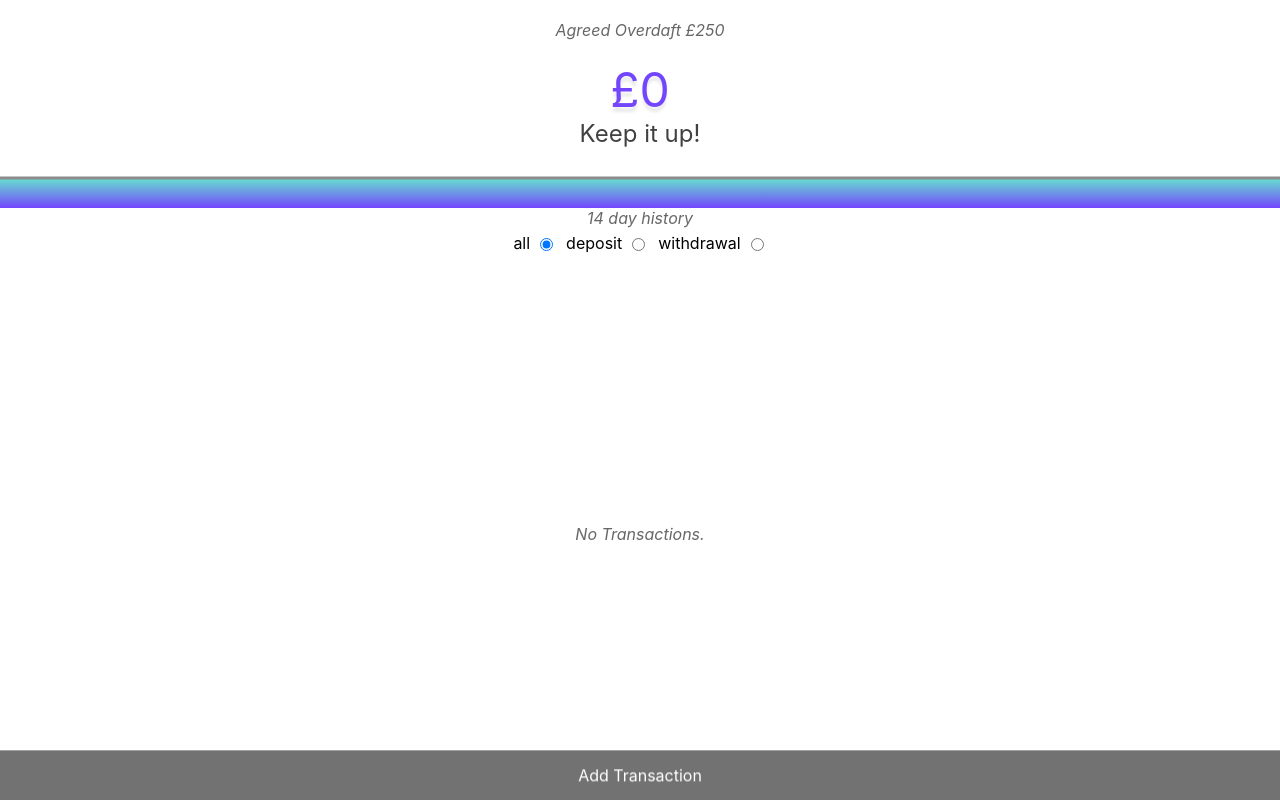
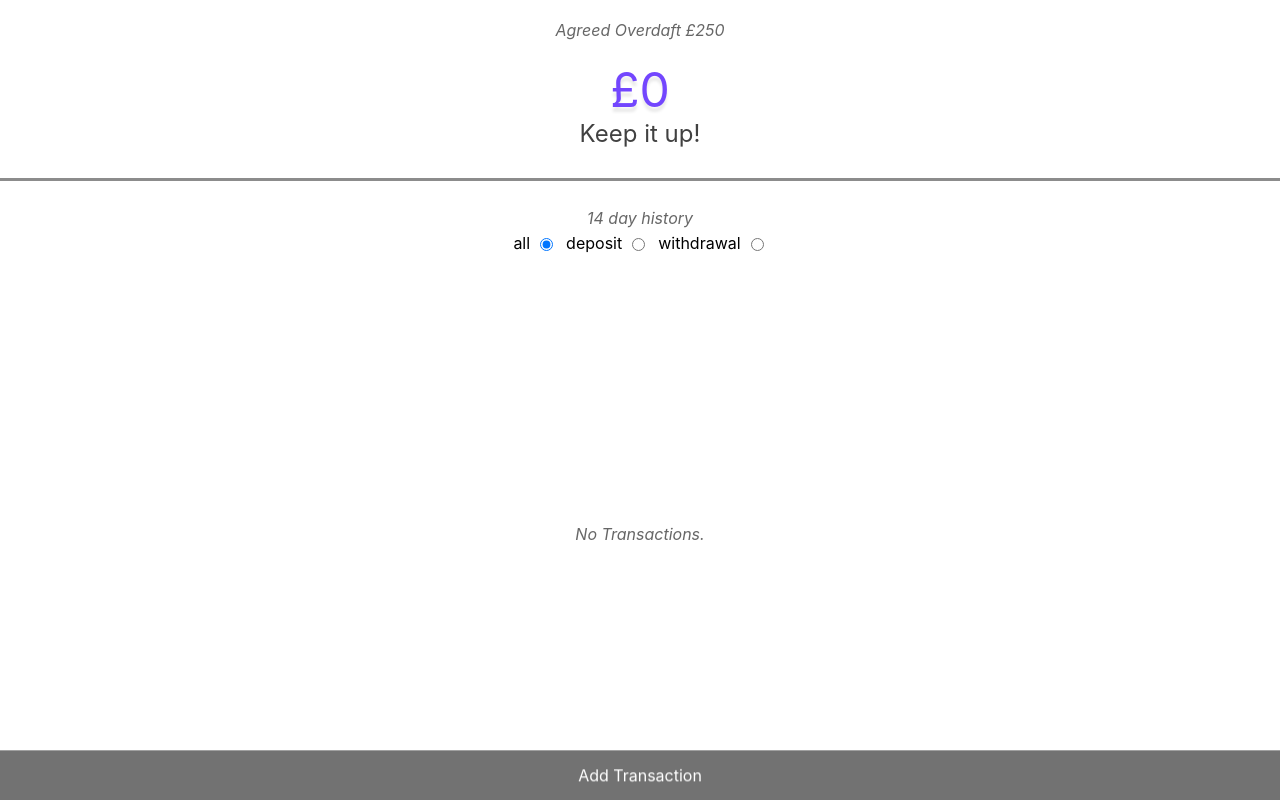
Before and after one commit to rssfrncs/ledger, a React (Create React App) app: page / in a window 1280 px wide. Built offline with nearby package versions, Linux system fonts and the light colour scheme.

Commit message:
handle all 0s gracefully

```diff
--- a/src/Chart.tsx
+++ b/src/Chart.tsx
@@ -27,11 +27,14 @@ export const Chart = React.memo(function({ data }: Props) {
   const scaleY = scaleLinear()
     .range([height - 5, 5])
     .domain(extent(data, x => x.value) as [number, number]);
+  // check if there are no values so that we can change how we render the area
+  // when true render zero height around scaleY(0)
+  const allZero = data.every(data => data.value === 0);
   const areaFn = area<Datum>()
     .x(x => scaleX(x.step))
     .x1(x => scaleX(x.step))
-    .y(height)
-    .y1(x => scaleY(x.value))
+    .y(allZero ? scaleY(0) : height)
+    .y1(x => (allZero ? scaleY(0) : scaleY(x.value)))
     .curve(curve);
   const { d } = useSpring({
     d: areaFn(data)
@@ -46,14 +49,7 @@ export const Chart = React.memo(function({ data }: Props) {
           </linearGradient>
         </defs>
         <animated.path fill="url(#gradient)" d={d} />
-        <line
-          stroke="#8c8c8c"
-          strokeWidth={3}
-          x1={0}
-          x2={width}
-          y1={scaleY(0)}
-          y2={scaleY(0)}
-        />
+        <rect fill="#8c8c8c" height={3} x={0} width={width} y={scaleY(0)} />
       </svg>
     </Max>
   );
```
